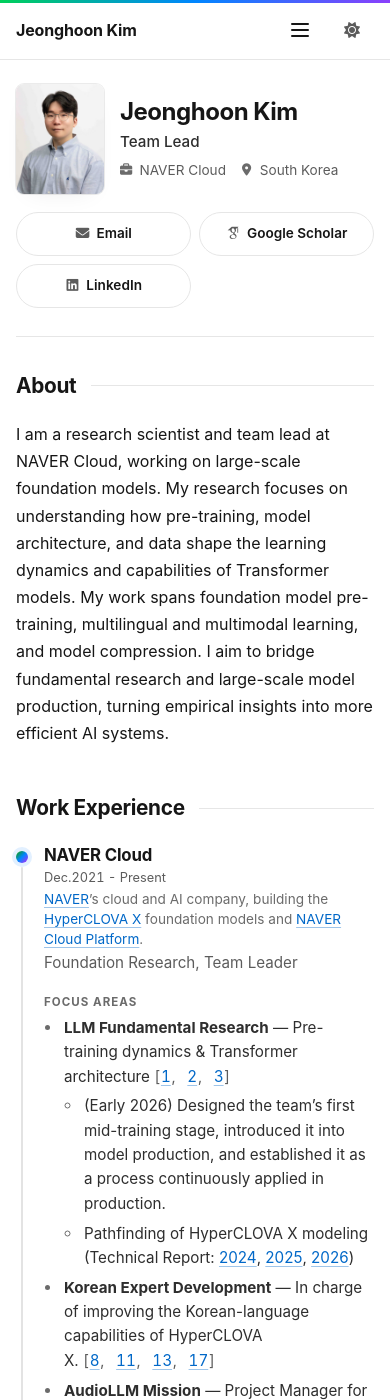
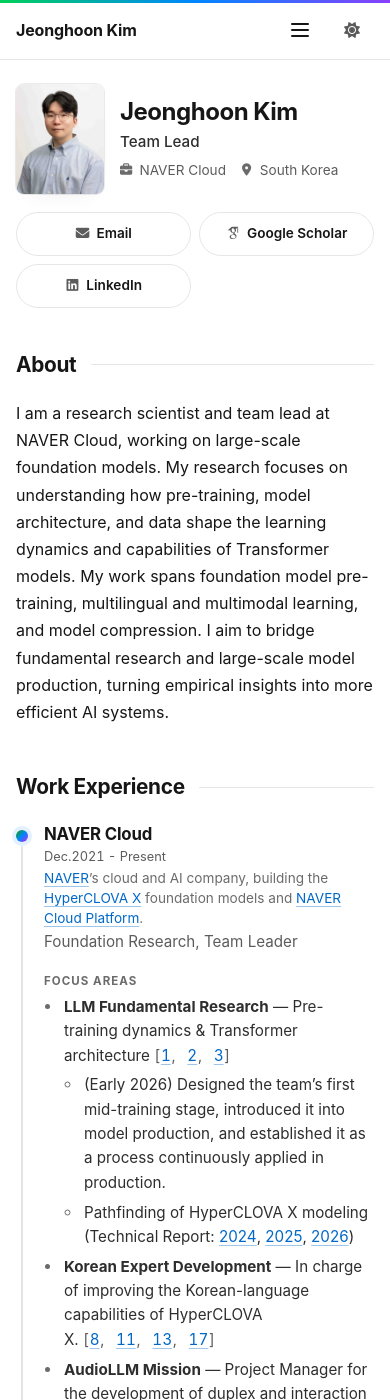
Before and after one commit to penpaperkeycode/penpaperkeycode.github.io, a Jekyll site: the page built from _pages/about.md, in a window 390 px wide and 1400 px high. Built offline with Jekyll 4.4.1, drawn with Linux system fonts in a browser that asks for light colours; some web fonts are replaced.

Commit message:
Drop the rule under the profile on phones and tablets
When the profile sits above the content, the About heading right after it
already has its own rule, so the two lines read as one too many. The
desktop layout is unchanged, and the PDF loses the same extra line.

Co-Authored-By: Claude Opus 5.5 <noreply@anthropic.com>

```diff
--- a/_sass/layout/_home.scss
+++ b/_sass/layout/_home.scss
@@ -61,9 +61,7 @@ $tl-dot-top                 : 0.45rem; // puts the dot on the first line of the
   align-items: center;
   column-gap: 1rem;
   row-gap: 1.1rem;
-  margin: 0 0 2.25rem;
-  padding: 0 0 1.75rem;
-  border-bottom: 1px solid var(--global-border-color);
+  margin: 0 0 2.75rem; /* no rule below: the About heading right after it has its own */
 
   @include breakpoint($small) {
     grid-template-columns: 7.5rem minmax(0, 1fr);
@@ -73,8 +71,6 @@ $tl-dot-top                 : 0.45rem; // puts the dot on the first line of the
   @include breakpoint($home-two-col) {
     display: block;
     margin: 0;
-    padding: 0;
-    border-bottom: 0;
   }
 }
 
```
